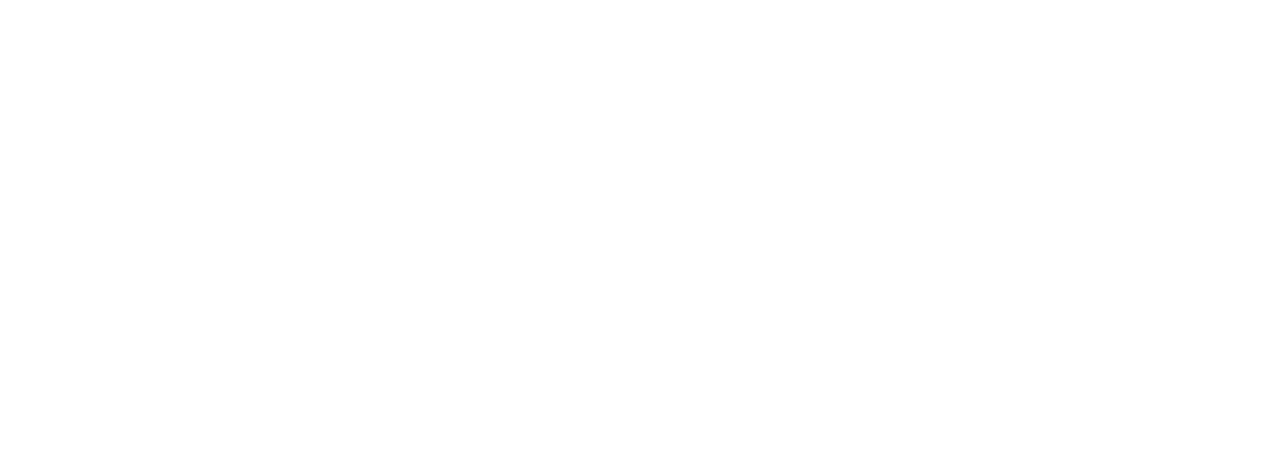
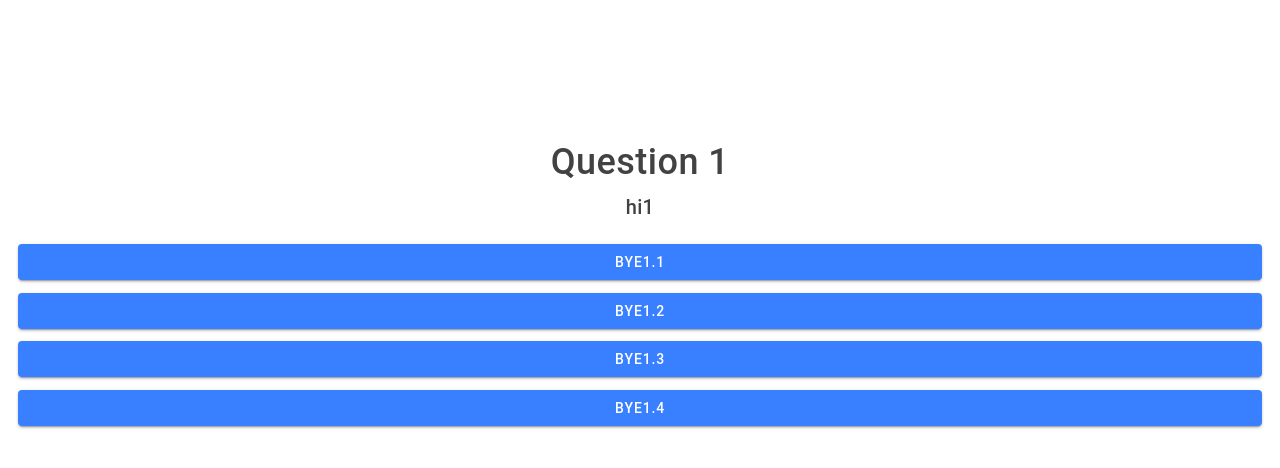
Before and after one commit to Get-Your-GreenBack-Tompkins/gygb-client-web, a React (Create React App) app: page /quiz/question/1 in a window 1280 px wide. Shown: the top 468 px of the page. Built offline with nearby package versions, Linux system fonts and the light colour scheme.

Commit message:
can now navigate through quiz

```diff
--- a/src/App.tsx
+++ b/src/App.tsx
@@ -3,10 +3,9 @@
 import { IonApp, IonRouterOutlet } from '@ionic/react';
 import { IonReactRouter } from '@ionic/react-router';
 import Quiz from './pages/Quiz';
-import PQuestion from './pages/PQuestion';
+import Question from './pages/Question';
+import Incorrect from './pages/Incorrect';
 import Correct from './pages/Correct';
-import Incorrect from './pages/Incorrect';
-//import CQuestion from './components/CQuestion';
 
 /* Core CSS required for Ionic components to work properly */
 import '@ionic/react/css/core.css';
@@ -27,18 +26,18 @@
 /* Theme variables */
 import './theme/variables.css';
 
-const App: React.FC = () => (
+export const App: React.FC = () =>
+  (
     <IonApp>
       <IonReactRouter>
         <IonRouterOutlet>
-        <Route path="/quiz" component={Quiz} exact={true} />
-        <Route path="/quiz/question" component={PQuestion} exact={true} />
-        <Route path="/quiz/correct" component={Correct} exact={true} />
-        <Route path="/quiz/incorrect" component={Incorrect} exact={true} />
-        <Route exact path="/" render={() => <Redirect to="/quiz" />} />
+          <Route exact path="/quiz" component={Quiz} />
+          <Route path={`/quiz/question/:num`} component={Question} />
+          <Route path={`/quiz/incorrect/:num`} component={Incorrect} />
+          <Route path={`/quiz/correct/:num`} component={Correct} />
+          <Redirect exact from="/" to="/quiz" />
         </IonRouterOutlet>
       </IonReactRouter>
     </IonApp>
   );
-
 export default App;
--- a/src/pages/Correct.tsx
+++ b/src/pages/Correct.tsx
@@ -1,14 +1,21 @@
 import React from 'react';
 import { IonPage, IonButton, IonContent, IonToolbar, IonTitle } from '@ionic/react';
+import { RouteComponentProps } from 'react-router';
+import data from '../questions.json';
 
-const Correct: React.FC = () => {
+interface Props extends RouteComponentProps<{
+  num: string;
+}> { }
+
+const Correct: React.FC<Props> = ({ match }) => {
+  const val = (data as any)[match.params.num];
   return (
     <IonPage>
       <IonContent fullscreen class="ion-padding">
         <IonToolbar>
           <IonTitle size="large" class="title">Correct!</IonTitle>
-          <IonTitle class="subtitle">It does take a massive amount of woodchucks!</IonTitle>
-          <IonButton routerLink="/quiz/question">Continue</IonButton>
+          <IonTitle class="subtitle">{val.correct_text}!</IonTitle>
+          <IonButton routerLink={`/quiz/question/${parseInt(match.params.num) + 1}`}>Continue</IonButton>
         </IonToolbar>
       </IonContent>
     </IonPage>
--- a/src/pages/Incorrect.tsx
+++ b/src/pages/Incorrect.tsx
@@ -1,15 +1,20 @@
 import React from 'react';
 import { IonPage, IonButton, IonContent, IonToolbar, IonTitle } from '@ionic/react';
+import { RouteComponentProps } from 'react-router';
 
-const Incorrect: React.FC = () => {
+interface Props extends RouteComponentProps<{
+  num: string;
+}> { }
+
+const Incorrect: React.FC<Props> = ({ match }) => {
   return (
     <IonPage>
       <IonContent fullscreen class="ion-padding">
         <IonToolbar>
           <IonTitle size="large" class="title">Whoops!</IonTitle>
           <IonTitle class="subtitle">That isn't quite right...</IonTitle>
-          <IonButton routerLink="/quiz/question">Skip</IonButton><br />
-          <IonButton routerLink="/quiz/question">Try Again</IonButton>
+          <IonButton routerLink={`/quiz/question/${match.params.num}`}>Try Again</IonButton><br />
+          <IonButton routerLink={`/quiz/question/${parseInt(match.params.num) + 1}`}>Skip</IonButton>
         </IonToolbar>
       </IonContent>
     </IonPage>
--- a/src/pages/PQuestion.tsx
+++ /dev/null
@@ -1,21 +0,0 @@
-import React from 'react';
-import { IonPage, IonButton, IonContent, IonToolbar, IonTitle } from '@ionic/react';
-
-const Question: React.FC = () => {
-    return (
-        <IonPage>
-            <IonContent fullscreen class="ion-padding">
-                <IonToolbar>
-                    <IonTitle class="title">Question 1</IonTitle>
-                    <IonTitle class="subtitle">How many woodchucks does it take to chuck a lot of wood?</IonTitle>
-                    <IonButton expand="block" routerLink="/quiz/incorrect">Quite A Lot</IonButton>
-                    <IonButton expand="block" routerLink="/quiz/incorrect">A Super Duper Lot</IonButton>
-                    <IonButton expand="block" routerLink="/quiz/correct">A Massive Amount</IonButton>
-                    <IonButton expand="block" routerLink="/quiz/incorrect">10 or possible 30.</IonButton>
-                </IonToolbar>
-            </IonContent>
-        </IonPage>
-    );
-};
-
-export default Question;
--- /dev/null
+++ b/src/pages/Question.tsx
@@ -0,0 +1,37 @@
+import React from 'react';
+import { IonPage, IonButton, IonContent, IonToolbar, IonTitle } from '@ionic/react';
+import data from '../questions.json';
+import { RouteComponentProps } from 'react-router';
+
+interface Props extends RouteComponentProps<{
+  num: string;
+}> { }
+
+const Question: React.FC<Props> = ({ match }) => {
+  const val = (data as any)[match.params.num];
+  const createAnswers = () => {
+    let answers = []
+    for (let i = 0; i < val.answers.length; i++) {
+      if (i === val.correct) {
+        answers.push(<IonButton expand="block" routerLink={`/quiz/correct/${match.params.num}`}>{val.answers[i]}</IonButton>)
+      }
+      else {
+        answers.push(<IonButton expand="block" routerLink={`/quiz/incorrect/${match.params.num}`}>{val.answers[i]}</IonButton>)
+      }
+    }
+    return answers
+  }
+  return (
+    <IonPage>
+      <IonContent fullscreen class="ion-padding">
+        <IonToolbar>
+          <IonTitle class="title">Question {match.params.num}</IonTitle>
+          <IonTitle class="subtitle">{val.question}</IonTitle>
+          {createAnswers()}
+        </IonToolbar>
+      </IonContent>
+    </IonPage >
+  );
+};
+
+export default Question;
--- a/src/pages/Quiz.tsx
+++ b/src/pages/Quiz.tsx
@@ -1,16 +1,16 @@
 import React from 'react';
 import { IonPage, IonButton, IonContent, IonToolbar, IonTitle } from '@ionic/react';
 
-const Quiz: React.FC<{ question: string }> = ({ question }) => {
+const Quiz: React.FC = () => {
   return (
     <IonPage>
       <IonContent fullscreen class="ion-padding">
         <IonToolbar>
           <IonTitle class="title">Get Your<br />Greenback Quiz</IonTitle>
-                    <IonButton routerLink="/quiz/question" >Start Quiz</IonButton>
+          <IonButton routerLink="/quiz/question/1">Start Quiz</IonButton>
         </IonToolbar>
       </IonContent>
-        </IonPage>
+    </IonPage >
   );
 };
 
--- a/src/questions.json
+++ b/src/questions.json
@@ -1,4 +1,24 @@
 {
-  "1": "hi",
-  "2": "bye"
+  "1": {
+    "question": "hi1",
+    "answers": [
+      "bye1.1",
+      "bye1.2",
+      "bye1.3",
+      "bye1.4"
+    ],
+    "correct_text": "yeet1",
+    "correct": 0
+  },
+  "2": {
+    "question": "hi2",
+    "answers": [
+      "bye2.1",
+      "bye2.2",
+      "bye2.3",
+      "bye2.4"
+    ],
+    "correct_text": "yeet2",
+    "correct": 1
+  }
 }
```
Also changed, not shown: src/components/CQuestion.tsx (deleted, +0 -12 lines), src/pages/Home.tsx (deleted, +0 -26 lines). Lines whose indentation alone changed are shown as unchanged.
